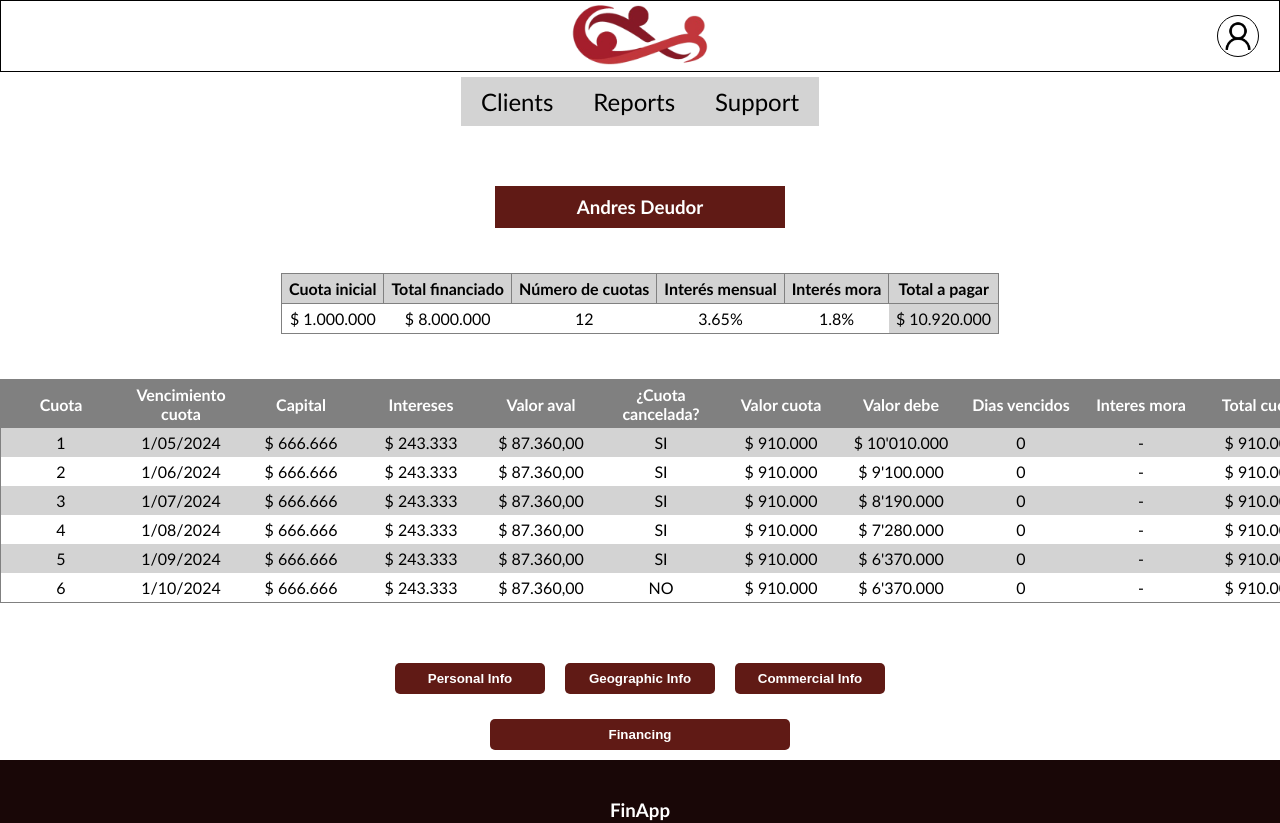
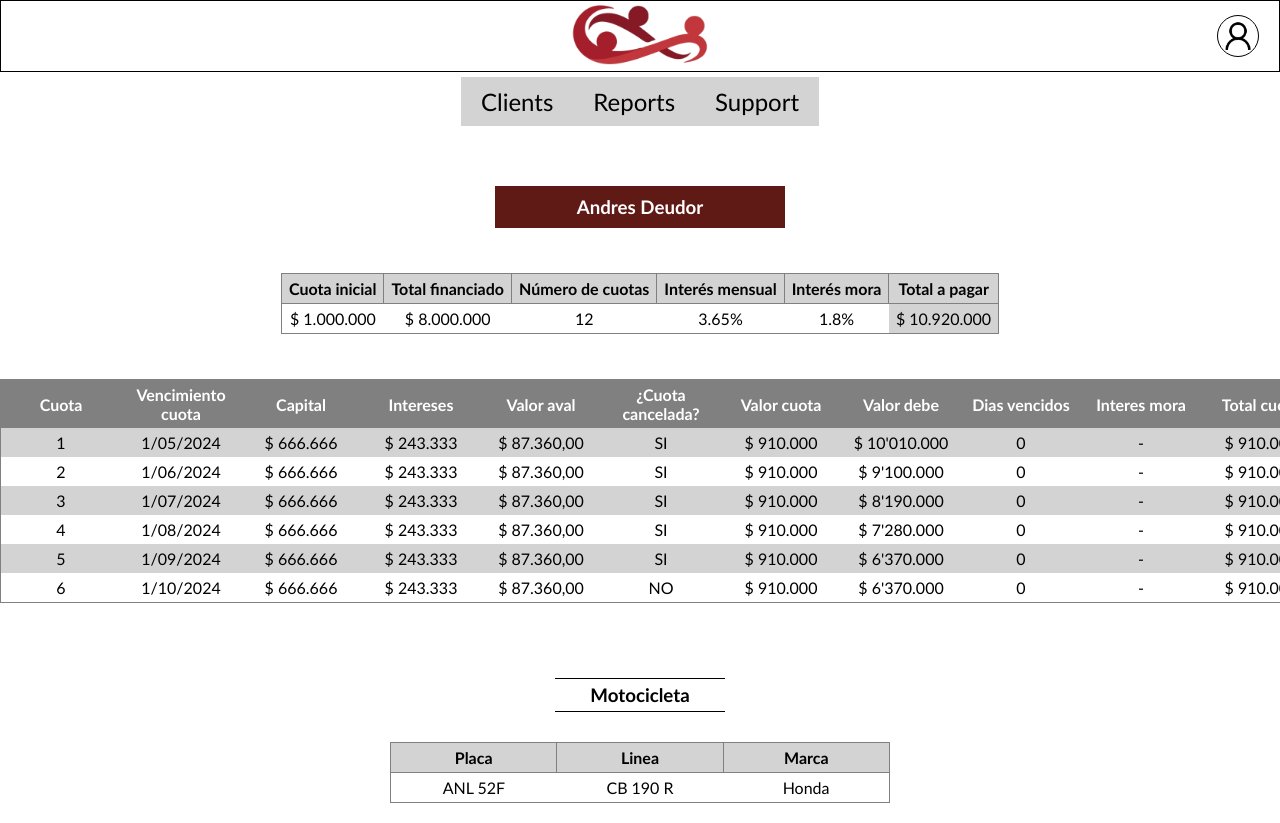
Before and after one commit to felipe-u/finapp, an Angular app in the folder finapp-frontend/: page /clients/1/financing in a window 1280 px wide. Shown: the top 823 px of the page. Built offline with nearby package versions, Linux system fonts and the light colour scheme.

Commit message:
Se añade información de la moto

```diff
--- a/finapp-frontend/src/app/features/clients/client/financing/financing.component.css
+++ b/finapp-frontend/src/app/features/clients/client/financing/financing.component.css
@@ -60,3 +60,16 @@
   padding: 5px 10px;
   width: 100px;
 }
+
+.info-container {
+  display: grid;
+  margin-bottom: 45px;
+}
+
+.motorcycle-info-table {
+  width: 500px;
+}
+
+.motorcycle-info-table th {
+  width: 33.33%;
+}
--- a/finapp-frontend/src/app/features/clients/client/financing/financing.component.html
+++ b/finapp-frontend/src/app/features/clients/client/financing/financing.component.html
@@ -113,3 +113,19 @@
         </tr>
     </table>
 </div>
+
+<div class="motorcycle-container info-container">
+    <h3 class="container-title">Motocicleta</h3>
+    <table class="motorcycle-info-table">
+        <tr>
+            <th>Placa</th>
+            <th>Linea</th>
+            <th>Marca</th>
+        </tr>
+        <tr>
+            <td>ANL 52F</td>
+            <td>CB 190 R</td>
+            <td>Honda</td>
+        </tr>
+    </table>
+</div>
```
